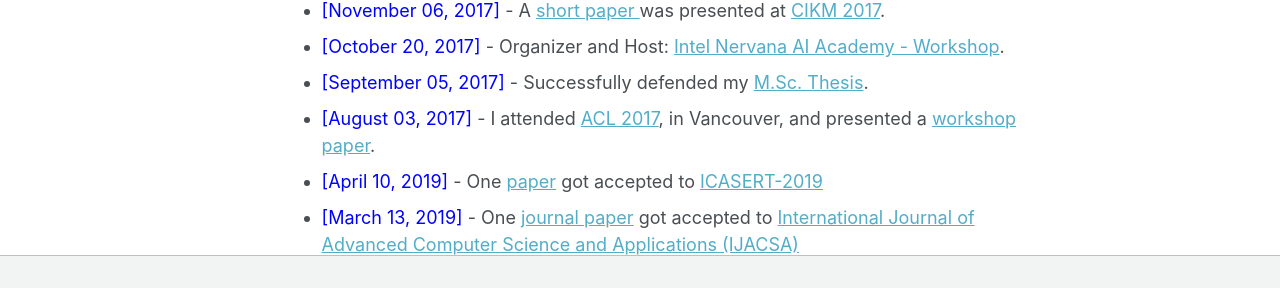
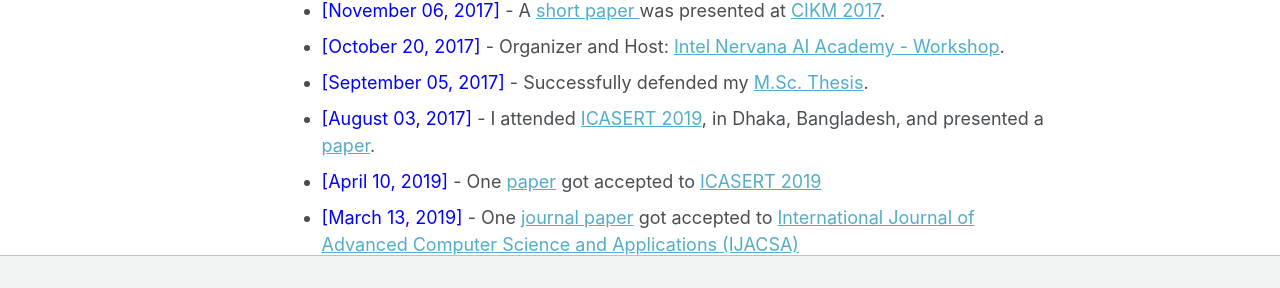
Before and after one commit to shaeekh/shaeekh.github.io, a Jekyll site: the page built from _pages/about.md, in a window 1280 px wide and 1183 px high, cut to the strip 699-987 px from the top of the window. Built offline with Jekyll 4.4.1, drawn with Linux system fonts in a browser that asks for light colours; some web fonts are replaced.

Commit message:
Update about.md

```diff
--- a/_pages/about.md
+++ b/_pages/about.md
@@ -27,8 +27,8 @@ My name is Tonmoy Hossain. I graduated with a B.Sc. degree in Computer Science a
 * <span style="color:Blue"> [November 06, 2017] </span> - A [short paper ](https://dl.acm.org/citation.cfm?id=3133106) was presented at [CIKM 2017](http://www.cikmconference.org/CIKM2017/index.html).
 * <span style="color:Blue"> [October 20, 2017] </span> - Organizer and Host: [Intel Nervana AI Academy - Workshop](https://www.intel.ai/).
 * <span style="color:Blue"> [September 05, 2017]  </span> - Successfully defended my [M.Sc. Thesis](https://opus.uleth.ca/bitstream/handle/10133/4993/NAYEEM_MIR_TAFSEER_MSC_2017.pdf).
-* <span style="color:Blue"> [August 03, 2017] </span> - I attended [ACL 2017](http://acl2017.org/), in Vancouver, and presented a [workshop paper](http://www.aclweb.org/anthology/W17-2407).
-* <span style="color:Blue"> [April 10, 2019] </span> - One [paper](https://ieeexplore.ieee.org/document/8934561) got accepted to [ICASERT-2019](http://home.ewubd.edu/events/1st-international-conference-on-advances-in-science-engineering-and-robotics-technology-icasert-2019/)
+* <span style="color:Blue"> [August 03, 2017] </span> - I attended [ICASERT 2019](http://home.ewubd.edu/events/1st-international-conference-on-advances-in-science-engineering-and-robotics-technology-icasert-2019/), in Dhaka, Bangladesh, and presented a [paper](https://ieeexplore.ieee.org/document/8934561).
+* <span style="color:Blue"> [April 10, 2019] </span> - One [paper](https://ieeexplore.ieee.org/document/8934561) got accepted to [ICASERT 2019](http://home.ewubd.edu/events/1st-international-conference-on-advances-in-science-engineering-and-robotics-technology-icasert-2019/)
 * <span style="color:Blue"> [March 13, 2019] </span> - One [journal paper](https://thesai.org/Downloads/Volume10No3/Paper_68-A_Gender_Neutral_Approach_to_Detect_Early_Alzheimers_Disease.pdf) got accepted to [International Journal of Advanced Computer Science and Applications (IJACSA)](https://thesai.org/Publications/IJACSA/)
 
 -----------
```
